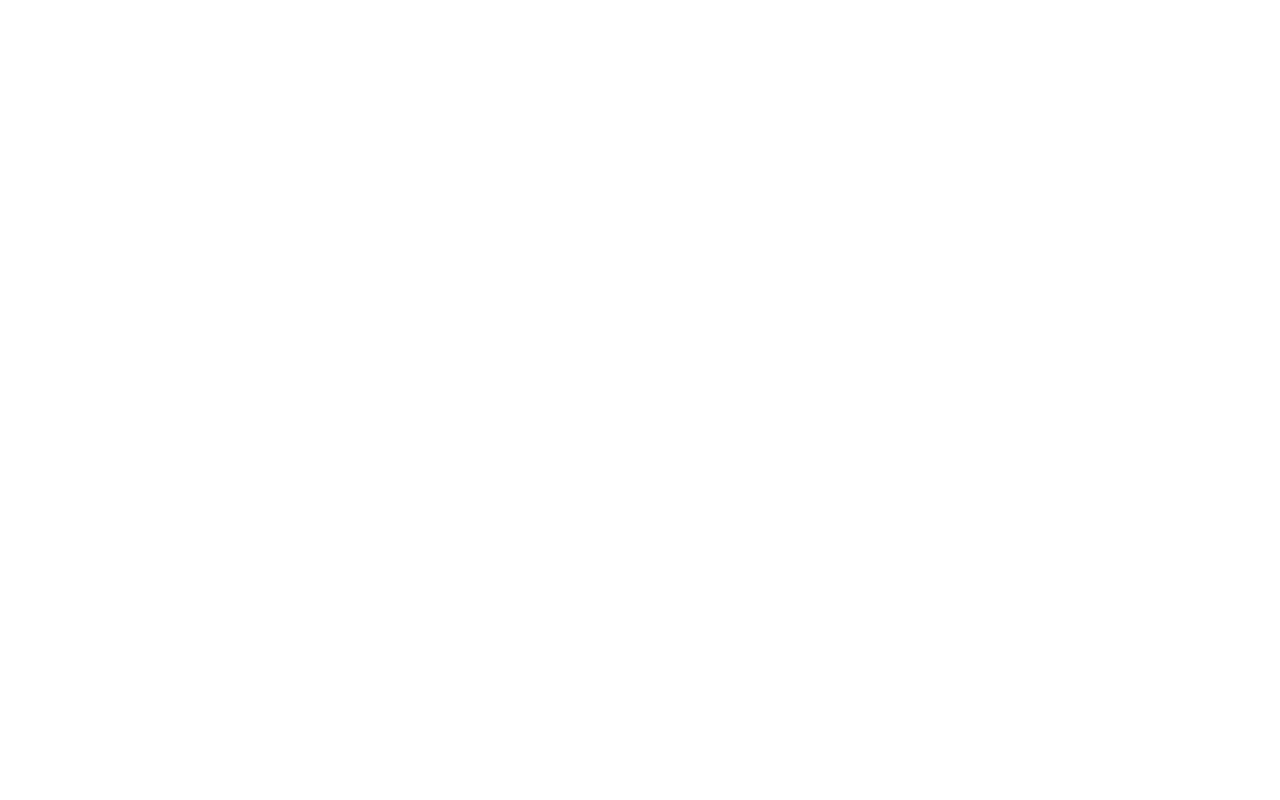
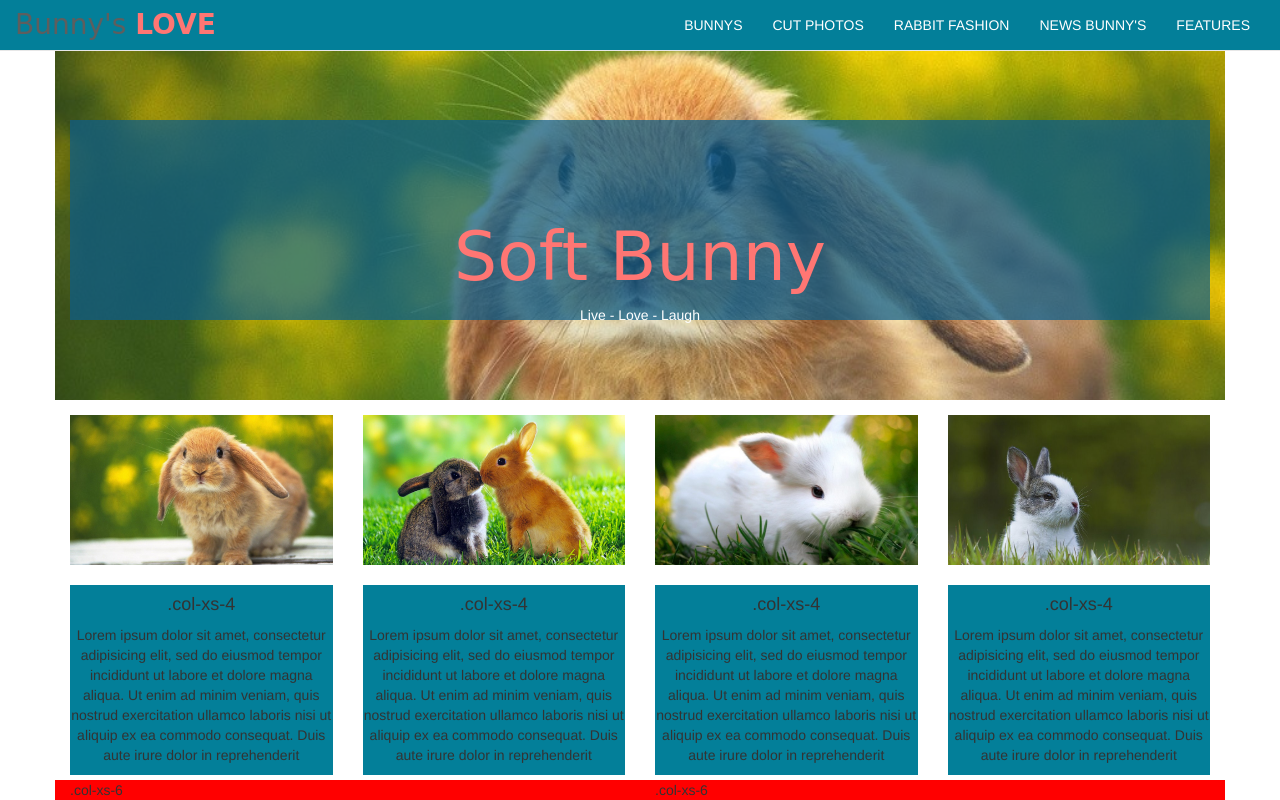
Before and after one commit to anaYesi/Conejos-Pascua, a plain HTML site: page index.html in a window 1280 px wide. Drawn offline with nearby package versions, Linux system fonts and the light colour scheme; a web font is replaced by a local one.

Commit message:
FALTA SECCION2

```diff
--- a/assets/sass/main.scss
+++ b/assets/sass/main.scss
@@ -0,0 +1,86 @@
+
+$primay-color:#037f99;/*color azul*/
+$second-color:#ff7673;/*color rosado*/
+$three-color:white;
+.navbar-default{
+	background:$primay-color;
+	/*font-family: 'Prompt', sans-serif;*/
+}
+.navbar-default .navbar-nav>li>a {
+    color: $three-color;
+}
+.navbar-default .navbar-brand {
+    color: $three-color;
+    font-family: 'Baloo Paaji', cursive;
+    font-size: 28px;
+}
+strong{
+	color:$second-color;
+}
+.navbar-nav{
+	float:right;
+}
+.banner{
+	height: 400px;
+	background-image: url(../img/img-1.jpg);
+	background-repeat: no-repeat;
+	background-size: cover;/**/
+}
+.fondo-tranasparente{
+	height: 200px;
+	margin-top:100px;
+	background-color: rgba(12, 93, 139, 0.72);
+}
+.titulo-bunny{
+	// background-color: pink;
+	padding: 80px 16px;
+	text-align: center;
+	color:white;
+}
+h1{
+	font-family: 'Baloo Paaji', cursive;
+	font-size: 68px;
+	color:$second-color;
+}
+/*cuatro imagenes*/
+.imagen-1{
+	border: 15px solid white;
+	height: 180px;
+	background-image: url(../img/img-1.jpg);
+	background-repeat: no-repeat;
+	background-size: cover;
+}
+.letras-1{
+// padding: 80px 16px;
+	background:$primay-color;/*color de los recta*/
+	position:absolute;
+	top:170px;
+	text-align: center;
+	margin-left:-15px;
+}
+.imagen-2{
+	border: 15px solid white;
+	height: 180px;
+	background-image: url(../img/img-2.jpg);
+	background-repeat: no-repeat;
+	background-size: cover;
+}
+.imagen-3{
+	border: 15px solid white;
+	height: 180px;
+	background-image: url(../img/img-3.jpg);
+	background-repeat: no-repeat;
+	background-size: cover;
+}
+.imagen-4{
+	border: 15px solid white;
+	height: 180px;
+	background-image: url(../img/img-4.jpg);
+	background-repeat: no-repeat;
+	background-size: cover;
+}
+/*seccion2*/
+.seccion2{
+	background:red;
+	margin-top:200px;
+}
--- a/index.html
+++ b/index.html
@@ -2,15 +2,123 @@
 <html>
 <head>
 <meta charset="utf-8">
-	<meta http-equiv="X-UA-Compatible" content="IE=edge">
-	<meta name="viewport" content="width=device-width,initial-scale=1.0">
+    <meta http-equiv="X-UA-Compatible" content="IE=edge">
+    <meta name="viewport" content="width=device-width, initial-scale=1">
 	<title>Conejos de pascua</title>
 	<link rel="stylesheet" href="https://maxcdn.bootstrapcdn.com/bootstrap/3.3.7/css/bootstrap.min.css" integrity="sha384-BVYiiSIFeK1dGmJRAkycuHAHRg32OmUcww7on3RYdg4Va+PmSTsz/K68vbdEjh4u" crossorigin="anonymous">
-	<link rel="stylesheet" type="text/css" href="assets/css/main.css">
+	<link href="https://fonts.googleapis.com/css?family=Baloo+Paaji" rel="stylesheet">
+	<link href="https://fonts.googleapis.com/css?family=Prompt" rel="stylesheet">
 	<link rel="stylesheet" type="text/css" href="assets/css/main.css">
 </head>
 <body>
+	<header>
 
+		<nav class="navbar navbar-default navbar-fixed-top">
+			<div class="container-fluid">
+
+			<!-- BRAND -->
+			<div class="navbar-header">
+			<button type="button" class="navbar-toggle collapsed" data-toggle="collapse" data-target="#alignment-example" aria-expanded="false">
+			<span class="sr-only">Toggle navigation</span>
+			<span class="icon-bar"></span>
+			<span class="icon-bar"></span>
+			<span class="icon-bar"></span>
+			</button>
+			<a class="navbar-brand color" href="#">
+			<p>Bunny's <strong>LOVE</strong></p></a>
+			</div>
+
+			<!-- COLLAPSIBLE NAVBAR -->
+			<div class="collapse navbar-collapse" id="alignment-example">
+
+			<!-- Links -->
+			<ul class="nav navbar-nav">
+				<li><a href="#">BUNNYS</a></li>
+				<li><a href="#">CUT PHOTOS</a></li>
+				<li><a href="#">RABBIT FASHION</a></li>
+				<li><a href="#">NEWS BUNNY'S</a></li>
+				<li><a href="#">FEATURES</a></li>
+			</ul>
+		</nav>
+	</header>
+	<section>
+		<div class="bs-example container">
+			<div class="row">
+			  <div class="col-xs-12 banner">
+			  	.col-xs-12
+			  	<div class="fondo-tranasparente">
+			  		<div class="titulo-bunny">
+			  			<h1>Soft Bunny</h1>
+			  			<p>Live - Love - Laugh</p>
+			  		</div>
+			  	</div>
+			  </div>
+			</div>
+			<!-- cuatro imagenes -->
+			<div class="row">
+			  <div class="col-xs-12 col-sm-3 imagen-1">
+				  <div class="letras-1">
+				  	<h4>.col-xs-4</h4>
+				  	<p>Lorem ipsum dolor sit amet, consectetur adipisicing elit, sed do eiusmod
+				  	tempor incididunt ut labore et dolore magna aliqua. Ut enim ad minim veniam,
+				  	quis nostrud exercitation ullamco laboris nisi ut aliquip ex ea commodo
+				  	consequat. Duis aute irure dolor in reprehenderit
+				  	</p>
+				  </div>
+			  </div>
+			  <div class="col-xs-12 col-sm-3 imagen-2">
+			  	<div class="letras-1">
+				  	<h4>.col-xs-4</h4>
+				  	<p>Lorem ipsum dolor sit amet, consectetur adipisicing elit, sed do eiusmod
+				  	tempor incididunt ut labore et dolore magna aliqua. Ut enim ad minim veniam,
+				  	quis nostrud exercitation ullamco laboris nisi ut aliquip ex ea commodo
+				  	consequat. Duis aute irure dolor in reprehenderit
+				  	</p>
+				  </div>
+			  </div>
+			  <div class="col-xs-12 col-sm-3 imagen-3">
+			  	<div class="letras-1">
+				  	<h4>.col-xs-4</h4>
+				  	<p>Lorem ipsum dolor sit amet, consectetur adipisicing elit, sed do eiusmod
+				  	tempor incididunt ut labore et dolore magna aliqua. Ut enim ad minim veniam,
+				  	quis nostrud exercitation ullamco laboris nisi ut aliquip ex ea commodo
+				  	consequat. Duis aute irure dolor in reprehenderit
+				  	</p>
+				  </div>
+			  </div>
+			  <div class="col-xs-12 col-sm-3 imagen-4">
+			  	<div class="letras-1">
+				  	<h4>.col-xs-4</h4>
+				  	<p>Lorem ipsum dolor sit amet, consectetur adipisicing elit, sed do eiusmod
+				  	tempor incididunt ut labore et dolore magna aliqua. Ut enim ad minim veniam,
+				  	quis nostrud exercitation ullamco laboris nisi ut aliquip ex ea commodo
+				  	consequat. Duis aute irure dolor in reprehenderit
+				  	</p>
+				</div>
+			  </div>
+			</div>
+		</div>
+	</section>
+	<section class="seccion2 container" >
+		<div class="bs-example">
+			<div class="row">
+			  <div class="col-xs-6">.col-xs-6</div>
+			  <div class="col-xs-6">.col-xs-6</div>
+			</div>
+		</div>
+</div>
+
+<!-- Styles (so that we can see the grid) -->
+<!-- <style scoped>
+.bs-example  div[class^="col"] {
+	border: 1px solid white;
+	background: #f5f5f5;
+	text-align: center;
+	padding-top: 8px;
+	padding-bottom: 8px;
+	}
+</style> -->
+	</section>
 
 	<script src="https://ajax.googleapis.com/ajax/libs/jquery/3.2.1/jquery.min.js"></script>
 
```
Also changed, not shown: assets/css/main.css, assets/img/bunny.png (renamed from assets/img/bunny-head.png), 1 other file.
